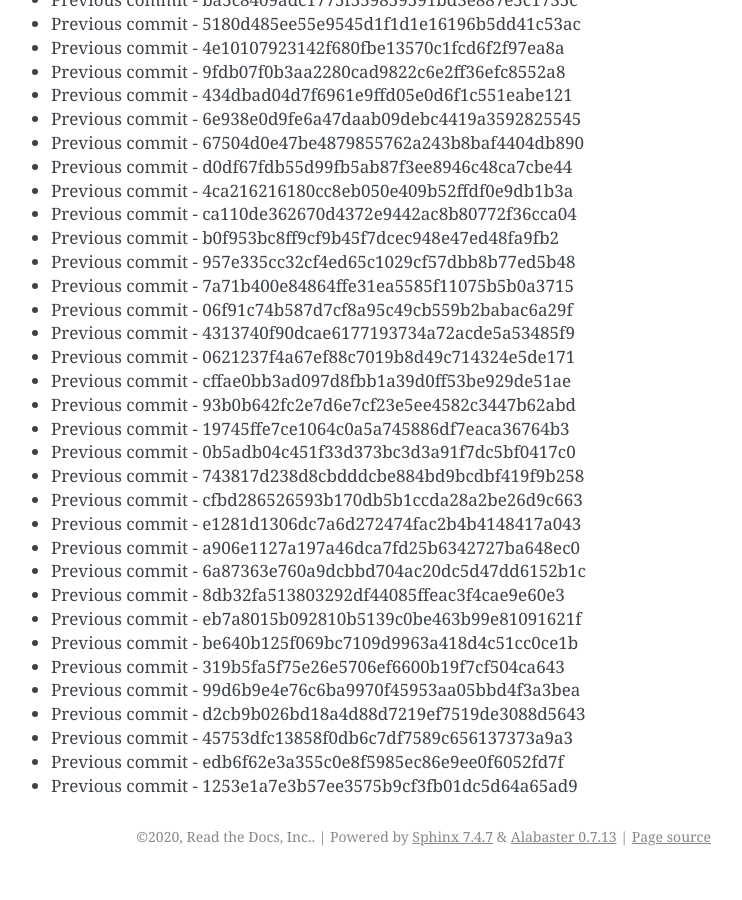
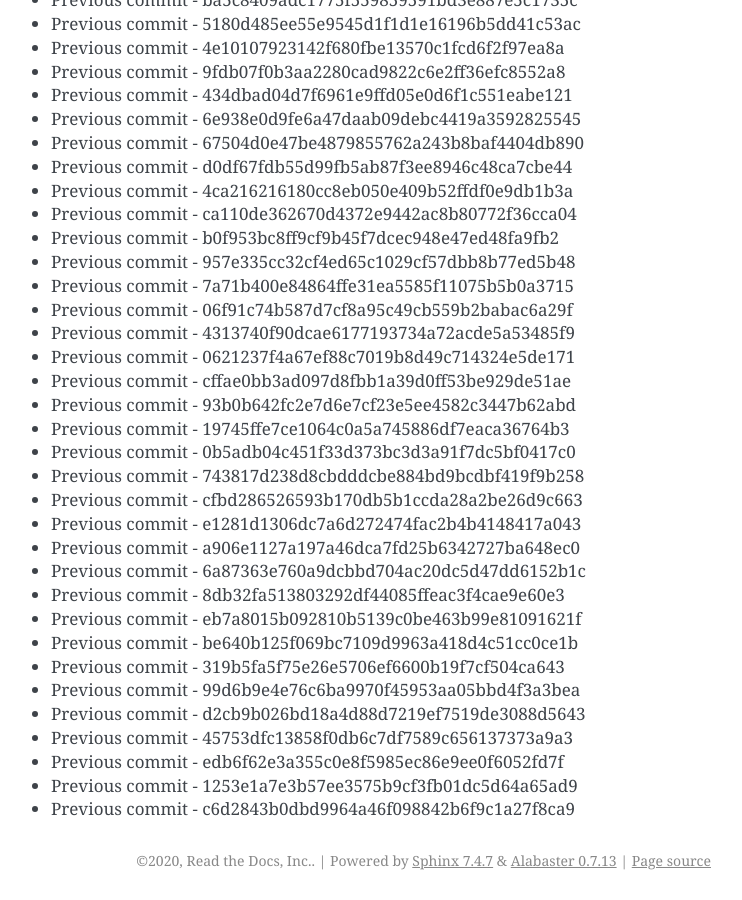
Before and after one commit to readthedocs/rtd-git-stresstest, a Sphinx documentation site: the page built from docs/updates.rst, in a window 1280 px wide and 900 px high, scrolled down 79304 px. Shown: the whole window, without its empty margins (399-1141 px from the left). Built offline with Sphinx 7.4.7, drawn with Linux system fonts in a browser that asks for light colours; before the commit the page ends 80180 px from its top, so only the background shows below that.

Commit message:
Generating commit from previous: c6d2843b0dbd9964a46f098842b6f9c1a27f8ca9

```diff
--- a/docs/updates.rst
+++ b/docs/updates.rst
@@ -3364,3 +3364,4 @@ It can be tested for any performance characteristics.
 * Previous commit - 45753dfc13858f0db6c7df7589c656137373a9a3
 * Previous commit - edb6f62e3a355c0e8f5985ec86e9ee0f6052fd7f
 * Previous commit - 1253e1a7e3b57ee3575b9cf3fb01dc5d64a65ad9
+* Previous commit - c6d2843b0dbd9964a46f098842b6f9c1a27f8ca9
```
